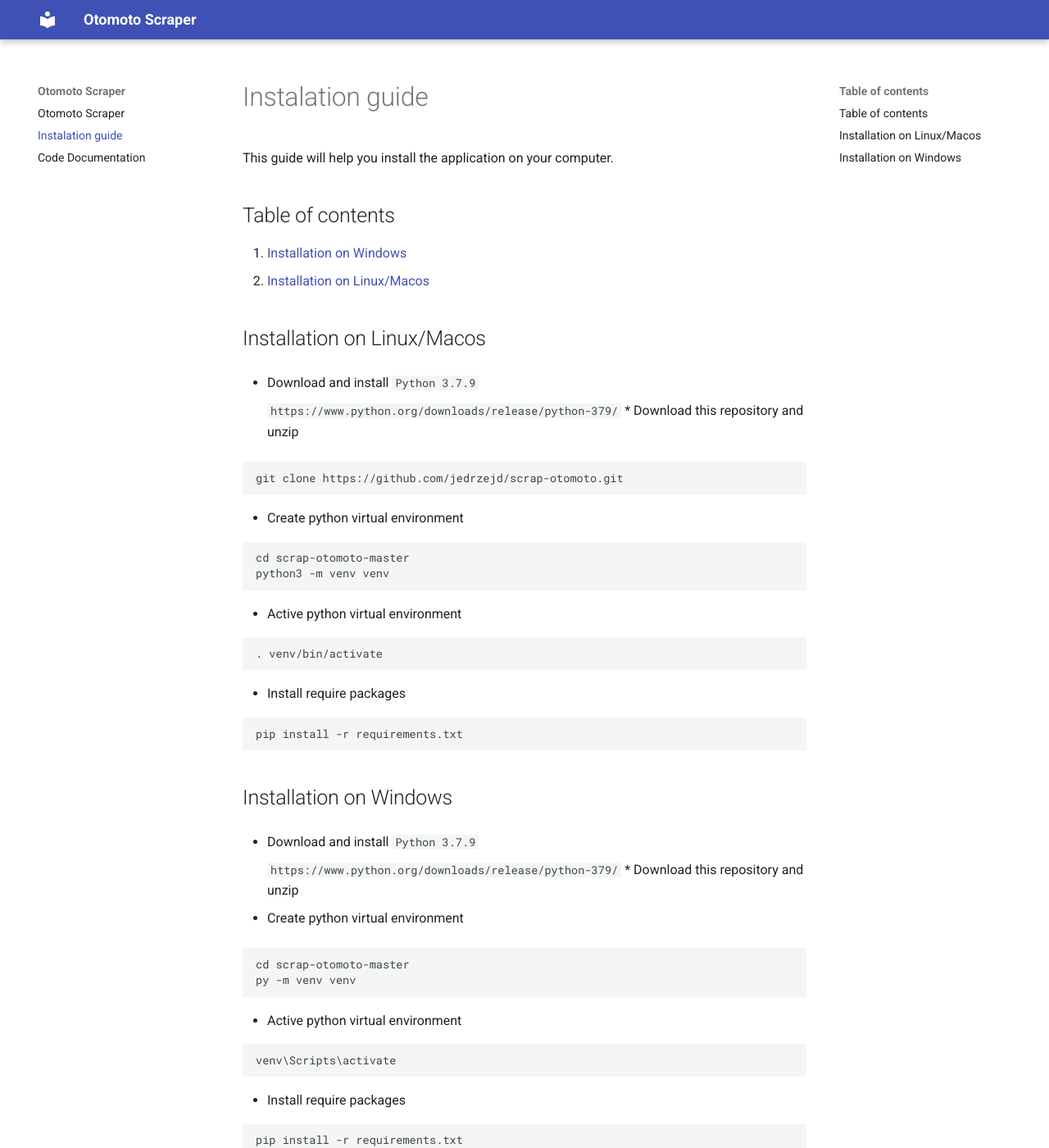
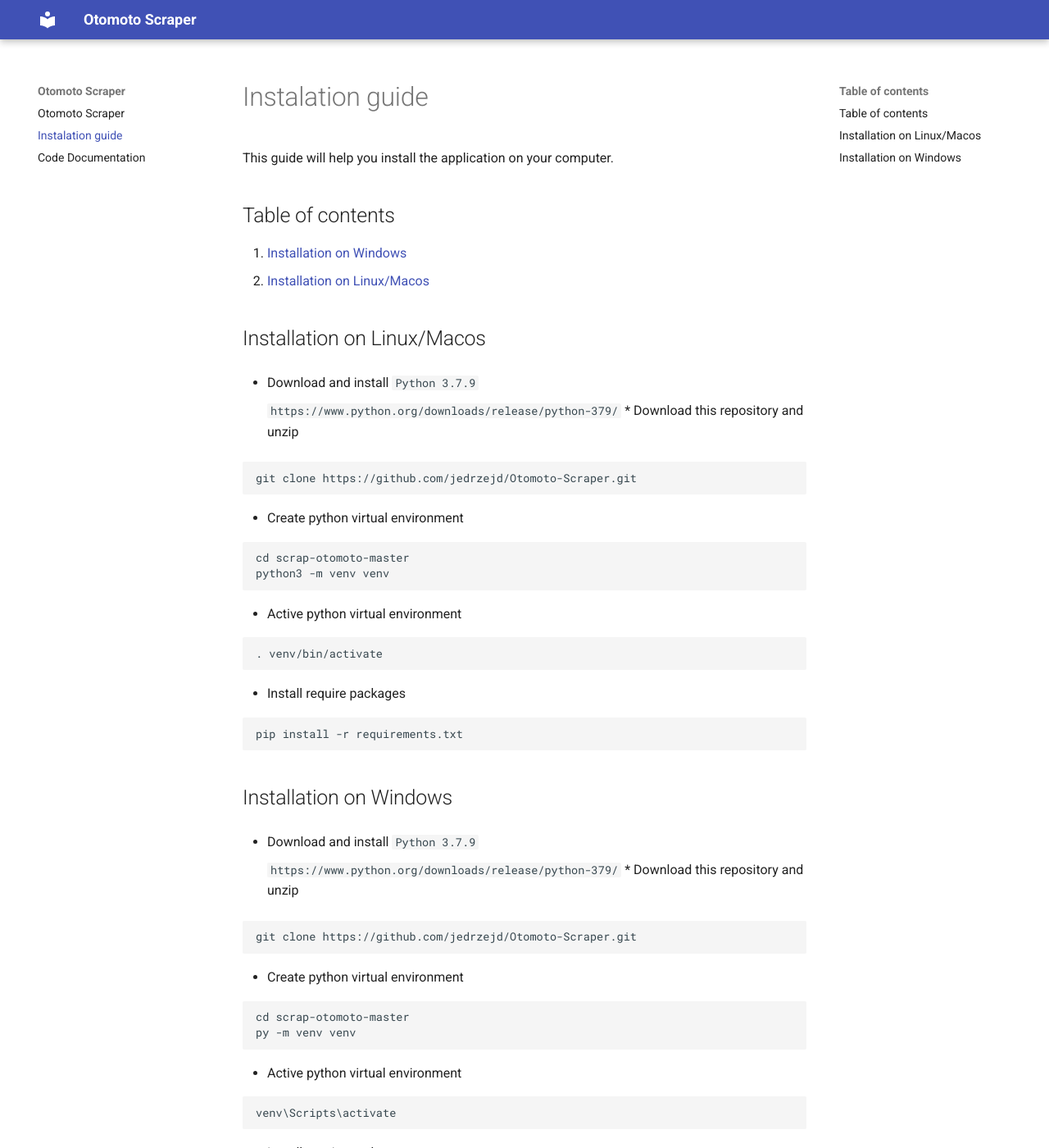
Before and after one commit to jedrzejd/Otomoto-Scraper, an MkDocs documentation site: the page built from docs/installation.md, in a window 1280 px wide and 1400 px high. Shown: the whole window at 82% size. Built offline with MkDocs 1.6.1 and Material for MkDocs 9.7.7, drawn with Linux system fonts in a browser that asks for light colours.

Commit message:
update doc

````diff
--- a/docs/installation.md
+++ b/docs/installation.md
@@ -16,7 +16,7 @@
 * Download this repository and unzip
 
 ```bash
-git clone https://github.com/jedrzejd/scrap-otomoto.git
+git clone https://github.com/jedrzejd/Otomoto-Scraper.git
 ```
 
 * Create python virtual environment
@@ -47,6 +47,9 @@
     ```
 * Download this repository and unzip
 
+```bash
+git clone https://github.com/jedrzejd/Otomoto-Scraper.git
+```
 
 * Create python virtual environment
 
````
